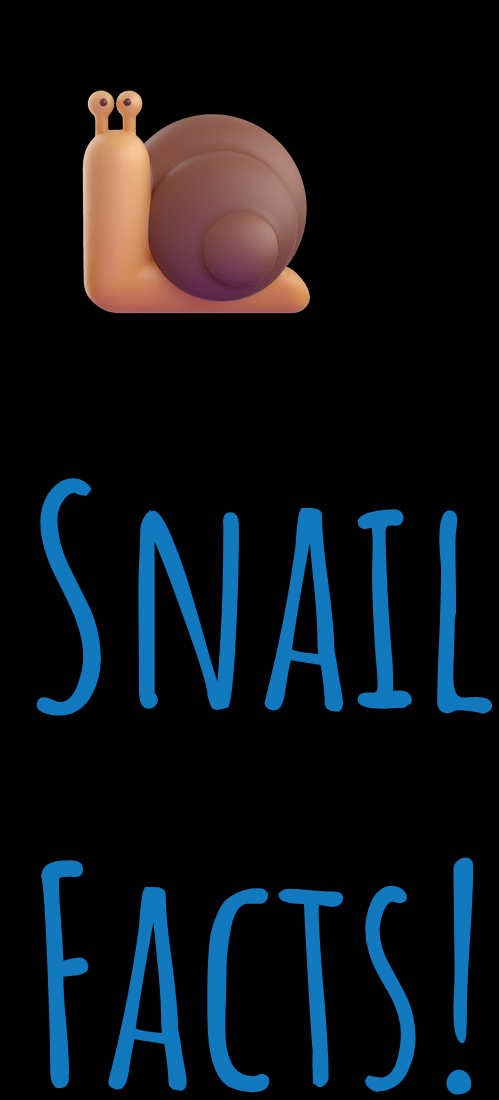
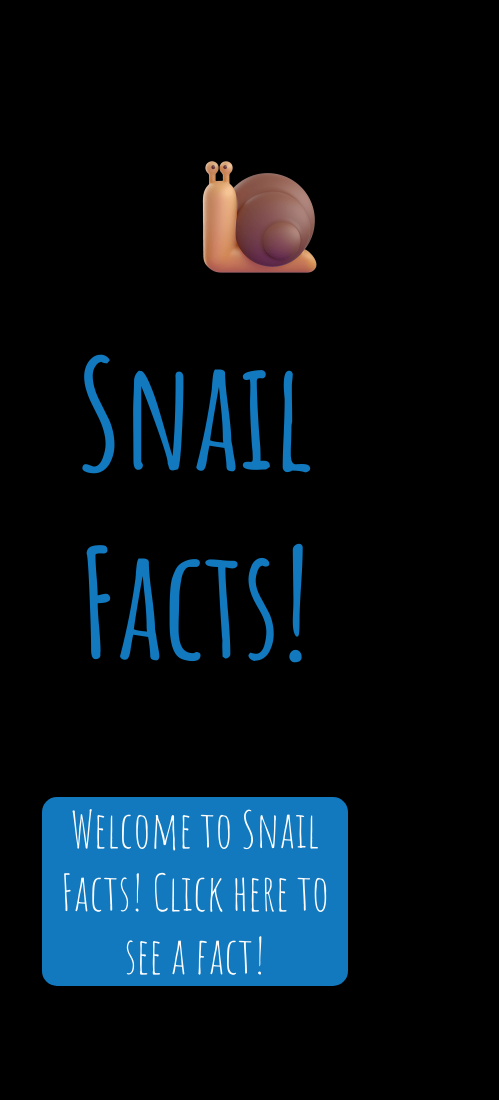
Before and after one commit to literaryhero/snailfacts, a plain HTML site: page index.html in a window 390 px wide. Shown: the top 1100 px of the page, 499 px wide, since content can reach past the window. After the commit the page ends 1011 px from the top, so only its background shows below. Drawn offline with Linux system fonts and the light colour scheme.

Commit message:
Mobile Friendly Additions
Changed font sizes and image sizes to fit better on a mobile device.

```diff
--- a/index.html
+++ b/index.html
@@ -14,7 +14,7 @@
   <body>
     <main>
 
-        <h1 display:inline-block;><center><img src="snail1.png">Snail Facts!</center></h1>
+        <div><h1 display:inline-block;><center><img id="snailpic" src="snail1.png">Snail Facts!</center></h1></div>
         <p id="facts" onClick="clickaroo()"></p>
     </main>
 	<script src="index.js">
--- a/style.css
+++ b/style.css
@@ -40,3 +40,20 @@ body {
     font-size: 100px;
     color: white;
 }
+
+@media screen and (max-width: 800px) {
+  h1 {
+      font-size: 150px;
+      font-weight: bold;
+    }
+  #facts {
+      width: 90%;
+      min-height: 100px;
+      border-radius: 15px;
+      font-size: 50px;
+  }
+  #snailpic {
+      scale: 50%;
+      transform-origin: bottom right;
+  }
+}
```
